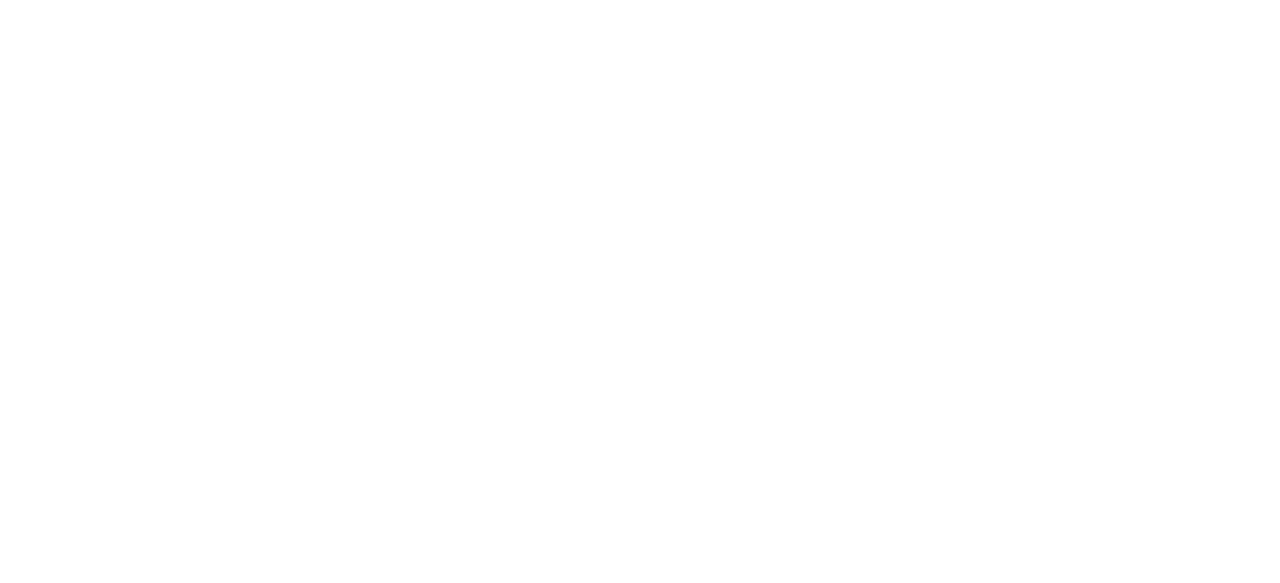
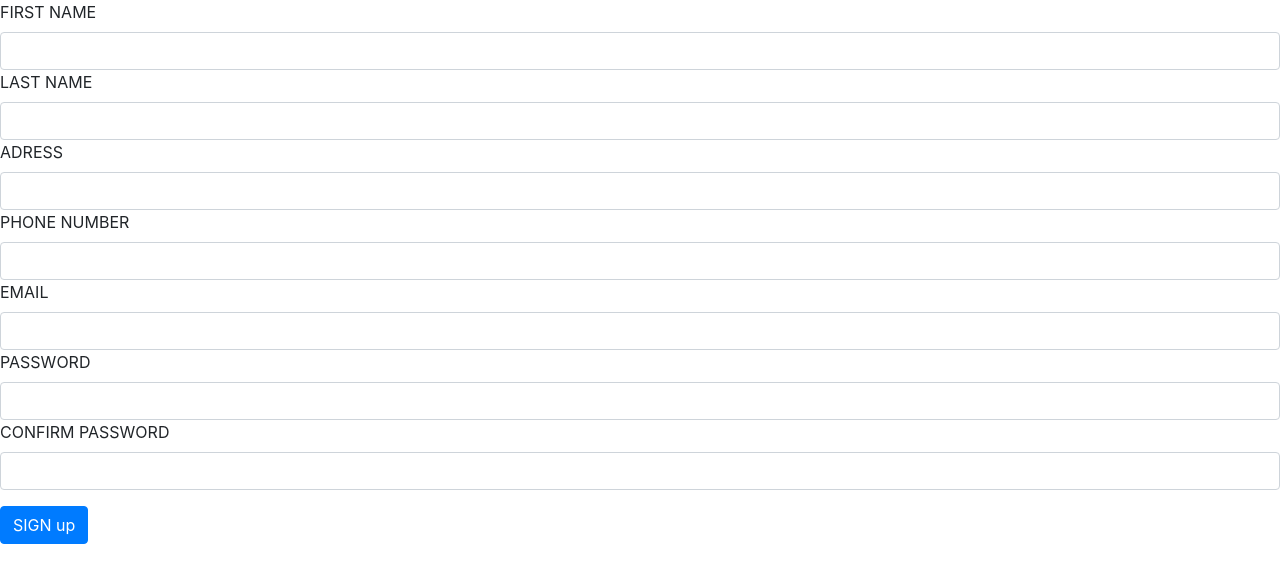
Before and after one commit to shaymaebkn/e-commerce, a PHP site: page /register.php in a window 1280 px wide. Before the commit the part shown is empty. Shown: the top 583 px of the page. Run offline with PHP 8.4, Linux system fonts and the light colour scheme.

Commit message:
register

```diff
--- a/register.php
+++ b/register.php
@@ -4,9 +4,40 @@
     <meta charset="UTF-8">
     <meta http-equiv="X-UA-Compatible" content="IE=edge">
     <meta name="viewport" content="width=device-width, initial-scale=1.0">
-    <title>Document</title>
+    <title>SIGN-UP</title>
+    <link rel="stylesheet" href="https://stackpath.bootstrapcdn.com/bootstrap/4.3.1/css/bootstrap.min.css" integrity="sha384-ggOyR0iXCbMQv3Xipma34MD+dH/1fQ784/j6cY/iJTQUOhcWr7x9JvoRxT2MZw1T" crossorigin="anonymous">
 </head>
 <body>
 
+<form>
+  <div class="form-group">
+    <label for="firstname">FIRST NAME</label>
+    <input type="text" class="form-control" id="firstname"  >
+
+    <label for="lastname">LAST NAME</label>
+    <input type="text" class="form-control" id="lasttname"  >
+
+    <label for="adress">ADRESS</label>
+    <input type="text" class="form-control" id="adress"  >
+
+    <label for="phone">PHONE NUMBER</label>
+    <input type="text" class="form-control" id="phone"  >
+
+    <label for="email">EMAIL</label>
+    <input type="email" class="form-control" id="email"  >
+
+    <label for="password">PASSWORD</label>
+    <input type="number" class="form-control" id="password"  >
+
+    <label for="password">CONFIRM PASSWORD</label>
+    <input type="number" class="form-control" id="password"  >
+
+  </div>
+
+  <button type="submit" class="btn btn-primary">SIGN up</button>
+
+</form>
+
 </body>
+
 </html>
```
